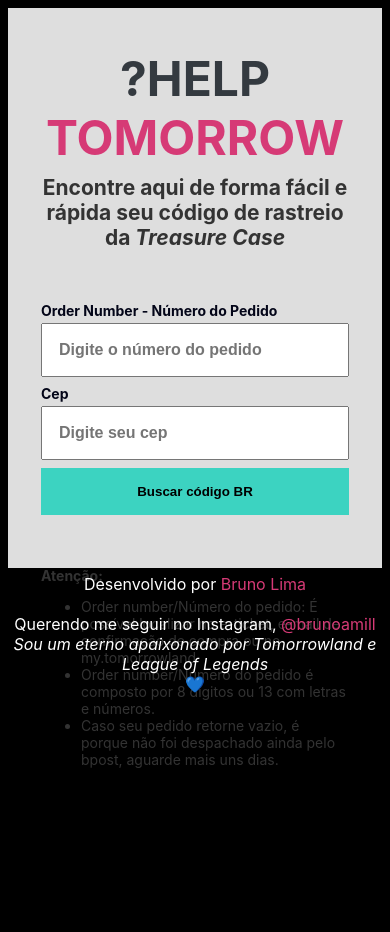
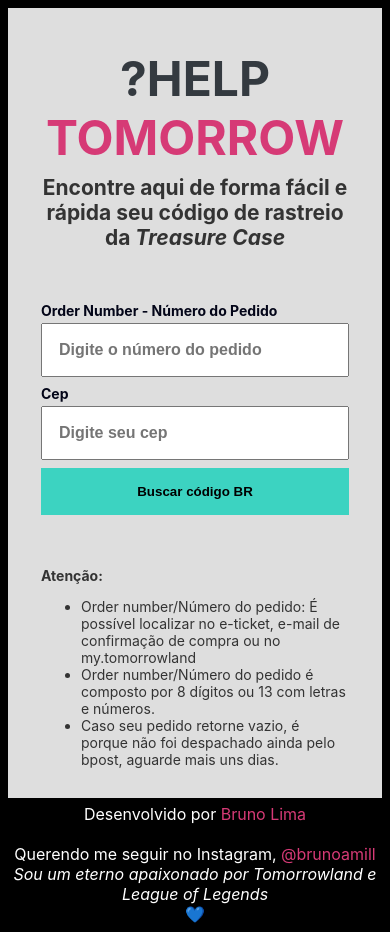
Before and after one commit to brunoamil/help-tomorrow, an Angular app: page / in a window 390 px wide. Before the commit the page ends 844 px from the top, so only its background shows below. Built offline with nearby package versions, Linux system fonts and the light colour scheme.

Commit message:
atualizando

```diff
--- a/angular.json
+++ b/angular.json
@@ -103,5 +103,8 @@
         }
       }
     }
+  },
+  "cli": {
+    "analytics": "ec68a03f-7f38-4f9a-a9b5-86177f51adff"
   }
 }
--- a/src/app/app.component.scss
+++ b/src/app/app.component.scss
@@ -31,8 +31,14 @@
   border: 0.015rem solid #dedede;
   padding: 2rem;
   background-color: #dedede;
-  height: calc(100vh - 350px);
+  height: calc(100vh - 220px);
 
+}
+@media (max-width: 768px) {
+  .section-form {
+    height: calc(100vh - 120px);
+
+  }
 }
 .container-form {
   display: flex;
```
Also changed, not shown: 1 other file (tests, documents, lock files or other folders).
